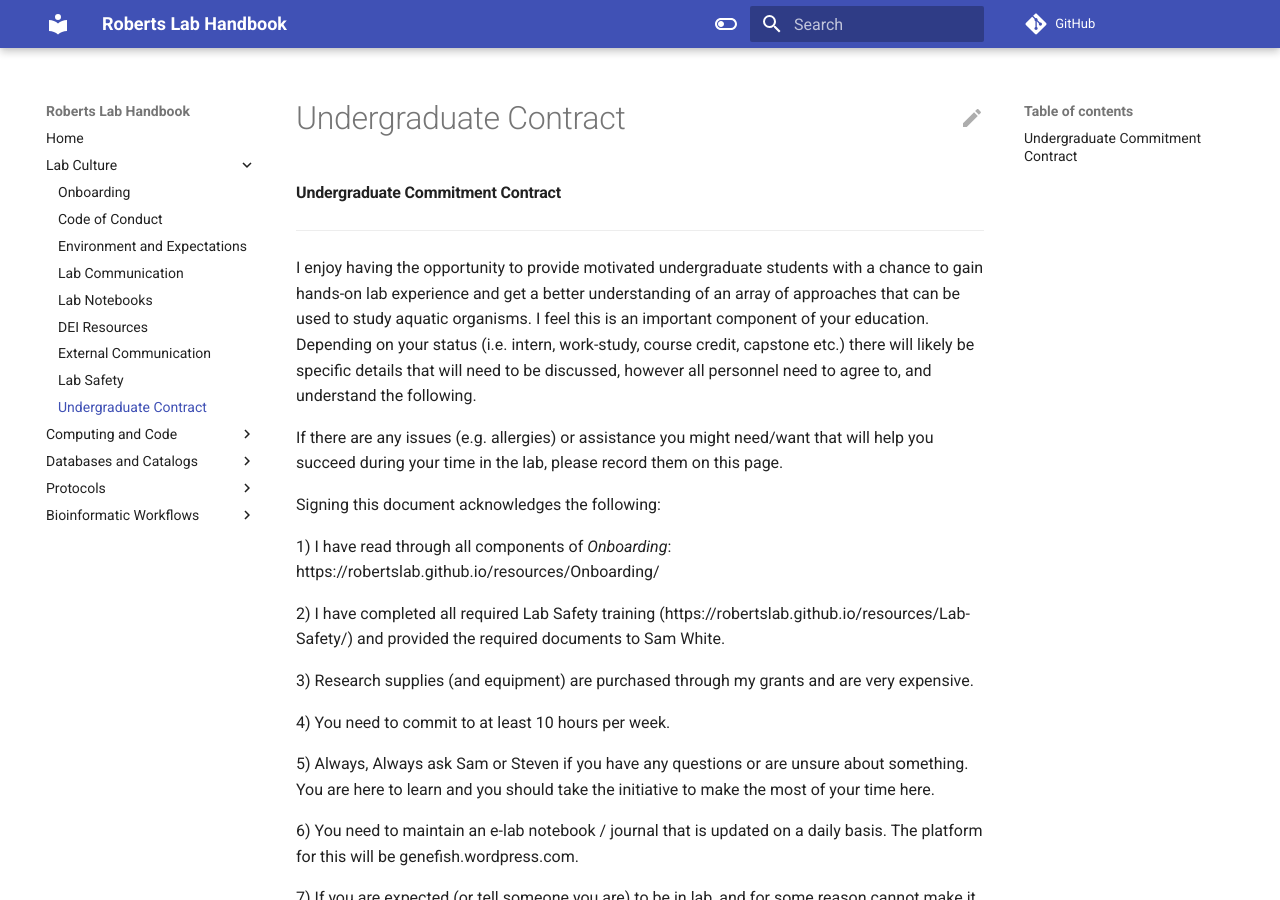
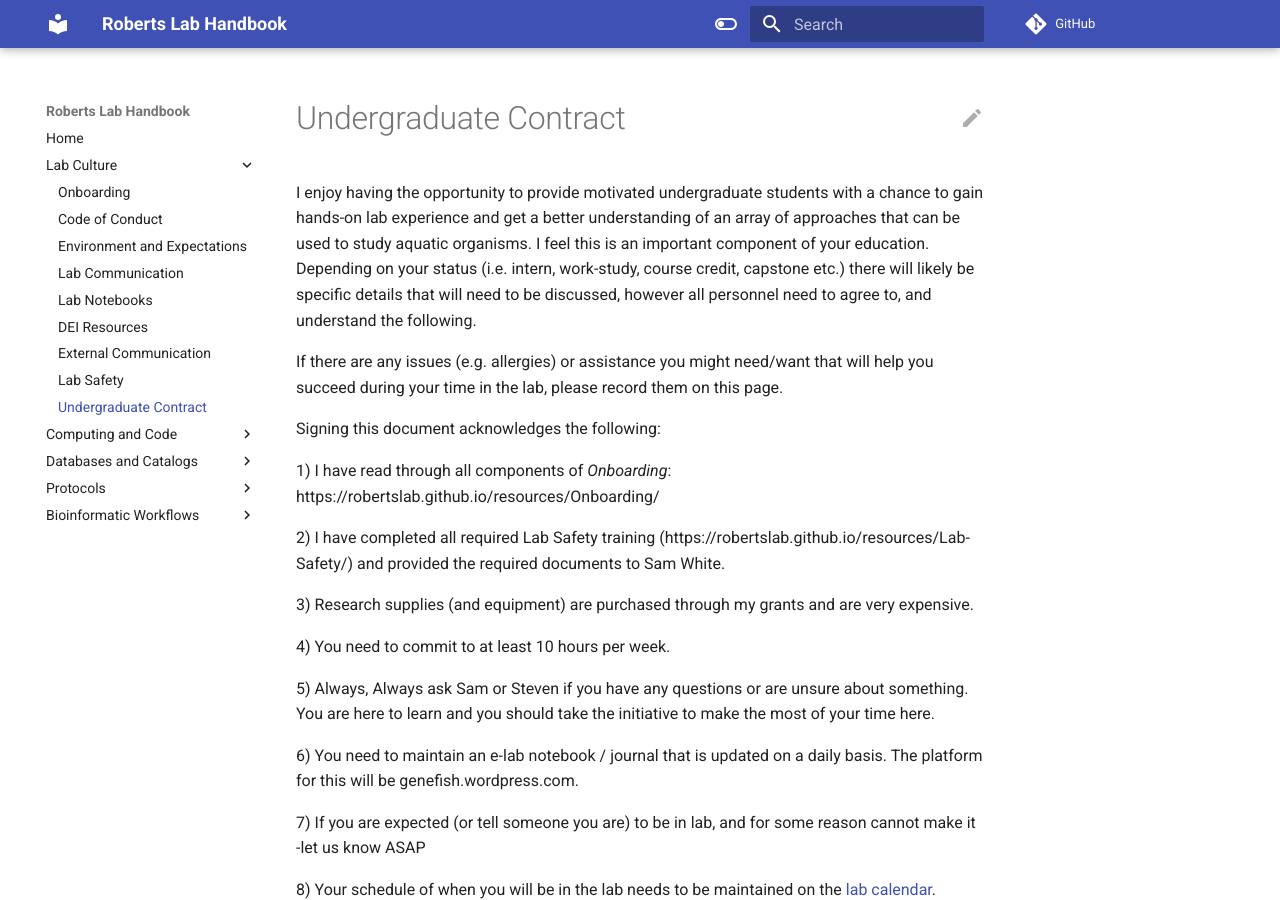
Before and after one commit to RobertsLab/resources, an MkDocs documentation site: the page built from docs/Undergraduate-contract.md, in a window 1280 px wide and 900 px high. Built offline with MkDocs 1.6.1 and Material for MkDocs 9.7.7, drawn with Linux system fonts in a browser that asks for light colours; comment, search, counter and statistics services are not loaded.

Commit message:
rm ug header

```diff
--- a/docs/Undergraduate-contract.md
+++ b/docs/Undergraduate-contract.md
@@ -1,6 +1,4 @@
-#### Undergraduate Commitment Contract
 
----
 
 
 I enjoy having the opportunity to provide motivated undergraduate students with a chance to gain hands-on lab experience and get a better understanding of an array of approaches that can be used to study aquatic organisms. I feel this is an important component of your education. Depending on your status (i.e. intern, work-study, course credit, capstone etc.) there will likely be specific details that will need to be discussed, however all personnel need to agree to, and understand the following.
```
